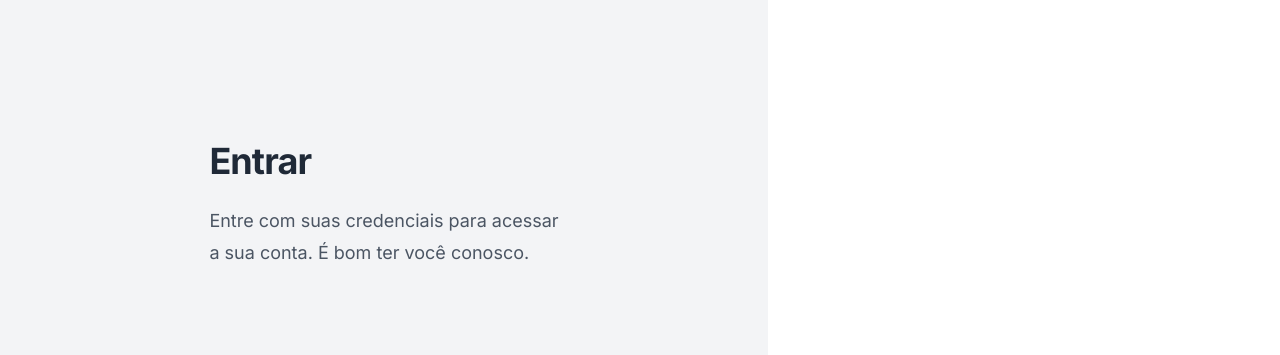
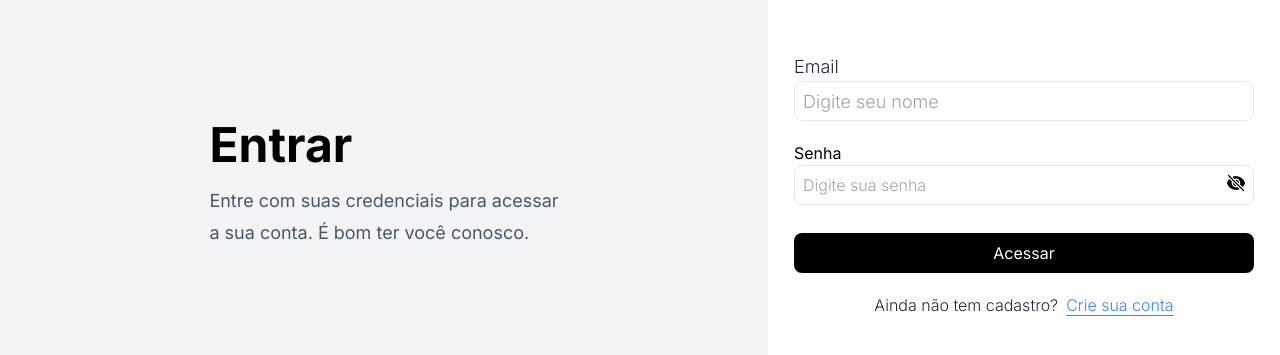
Before and after one commit to erickwnilton/guest, a Next.js app: page /signin in a window 1280 px wide. Shown: the part 215-570 px from the top of the page. Built offline with nearby package versions, Linux system fonts and the light colour scheme.

Commit message:
implement Enter form ui

```diff
--- a/app/signin/page.tsx
+++ b/app/signin/page.tsx
@@ -1,18 +1,22 @@
+import { FormEnterClient } from "@/components/formEnterClient";
+
 export default function SignIn() {
   return (
-    <section className="w-screen h-screen bg-gray-100 flex flex-col md:flex-row">
+    <section className="w-screen h-screen bg-gray-200 md:bg-gray-100 flex flex-col md:flex-row">
       <div className="flex w-full md:w-[60%] items-center justify-center">
         <div className="max-w-md m-4">
-          <h1 className="text-4xl mt-10 text-center font-bold tracking-tight text-gray-800 md:text-left sm:text-4xl">
+          <h1 className="text-4xl text-center mt-10 md:mt-0 font-bold tracking-tighttext-gray-800 md:text-left sm:text-5xl">
             Entrar
           </h1>
-          <p className="mt-6 text-sm text-center text-gray-600 md:text-lg md:text-left lg:leading-8">
+          <p className="mt-4 text-sm text-center text-gray-600 md:text-lg md:text-left lg:leading-8">
             Entre com suas credenciais para acessar <br /> a sua conta. É bom
             ter você conosco.
           </p>
         </div>
       </div>
-      <div className="h-full lg:w-[40%] rounded-t-lg bg-[#fff] md:rounded-none md:rounded-l-lg"></div>
+      <div className="h-full lg:w-[40%] rounded-t-lg bg-[#fff] md:rounded-none md:rounded-l-lg">
+        <FormEnterClient />
+      </div>
     </section>
   );
 }
--- a/app/signup/page.tsx
+++ b/app/signup/page.tsx
@@ -1,9 +1,8 @@
-import Link from "next/link";
 import { FormNewClient } from "@/components/formNewClient";
 
 export default function SignUp() {
   return (
-    <section className="w-screen h-screen bg-gray-100 flex flex-col md:flex-row">
+    <section className="w-screen h-screen bg-gray-200 md:bg-gray-100 flex flex-col md:flex-row">
       <div className="flex w-full md:w-[60%] items-center justify-center">
         <div className="max-w-md m-4">
           <h1 className="text-4xl mt-10 text-center font-bold tracking-tight text-gray-800 md:text-left sm:text-4xl">
--- /dev/null
+++ b/components/formEnterClient/index.tsx
@@ -0,0 +1,71 @@
+"use client";
+
+import Link from "next/link";
+import { useState } from "react";
+import { useForm } from "react-hook-form";
+import { EyeIcon, EyeSlashIcon } from "@heroicons/react/24/solid";
+
+export function FormEnterClient() {
+  const { register, handleSubmit } = useForm();
+  const [showPassword, setShowPassword] = useState<boolean>(false);
+
+  return (
+    <div className="flex w-full h-full">
+      <div className="m-auto w-[500px]">
+        <div className="m-5">
+          <form className="flex flex-col gap-5">
+            <label className="text-lg font-light text-gray-800 flex flex-col">
+              Email
+              <input
+                type="text"
+                id="name"
+                placeholder="Digite seu nome"
+                className="w-full h-10 border-[1px] rounded-lg bg-inherit font-light placeholder:pl-2 text-gray-800"
+              />
+            </label>
+            <label>
+              Senha
+              <div className="w-full relative">
+                <input
+                  id="password"
+                  placeholder="Digite sua senha"
+                  type={showPassword ? "text" : "password"}
+                  className="w-full h-10 border-[1px] rounded-lg bg-inherit font-light placeholder:pl-2 text-gray-800"
+                />
+                <button
+                  type="button"
+                  className="absolute right-2 top-2"
+                  onClick={() => setShowPassword(!showPassword)}
+                >
+                  {showPassword ? (
+                    <EyeIcon width={20} height={20} />
+                  ) : (
+                    <EyeSlashIcon width={20} height={20} />
+                  )}
+                </button>
+              </div>
+            </label>
+            <div className="mt-2">
+              <button
+                type="submit"
+                className="w-full h-10 rounded-lg bg-black text-white"
+              >
+                Acessar
+              </button>
+            </div>
+          </form>
+          <div className="flex items-center justify-center mt-5 gap-2">
+            <span className="text-gray-800 font-light">
+              Ainda não tem cadastro?
+            </span>
+            <Link href="/signup">
+              <span className="text-[#3486fa] font-light underline underline-offset-4">
+                Crie sua conta
+              </span>
+            </Link>
+          </div>
+        </div>
+      </div>
+    </div>
+  );
+}
```
